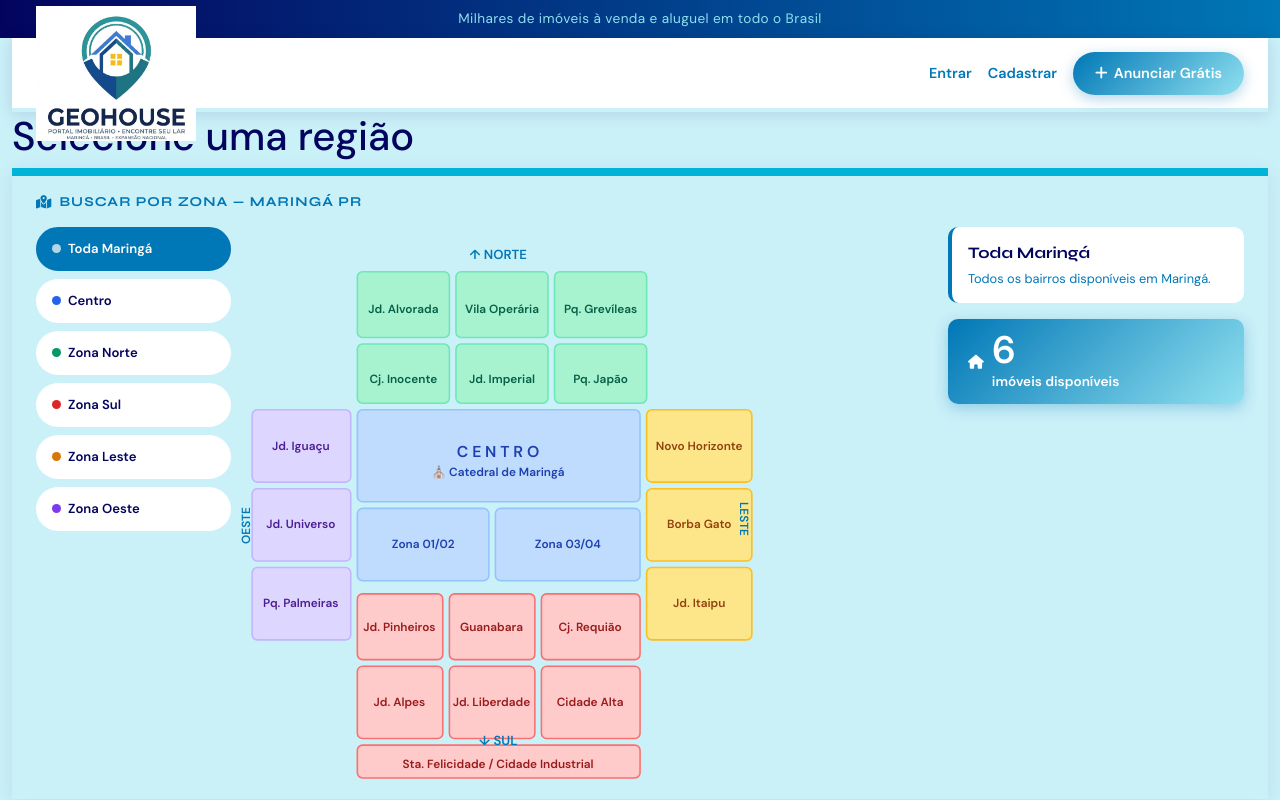
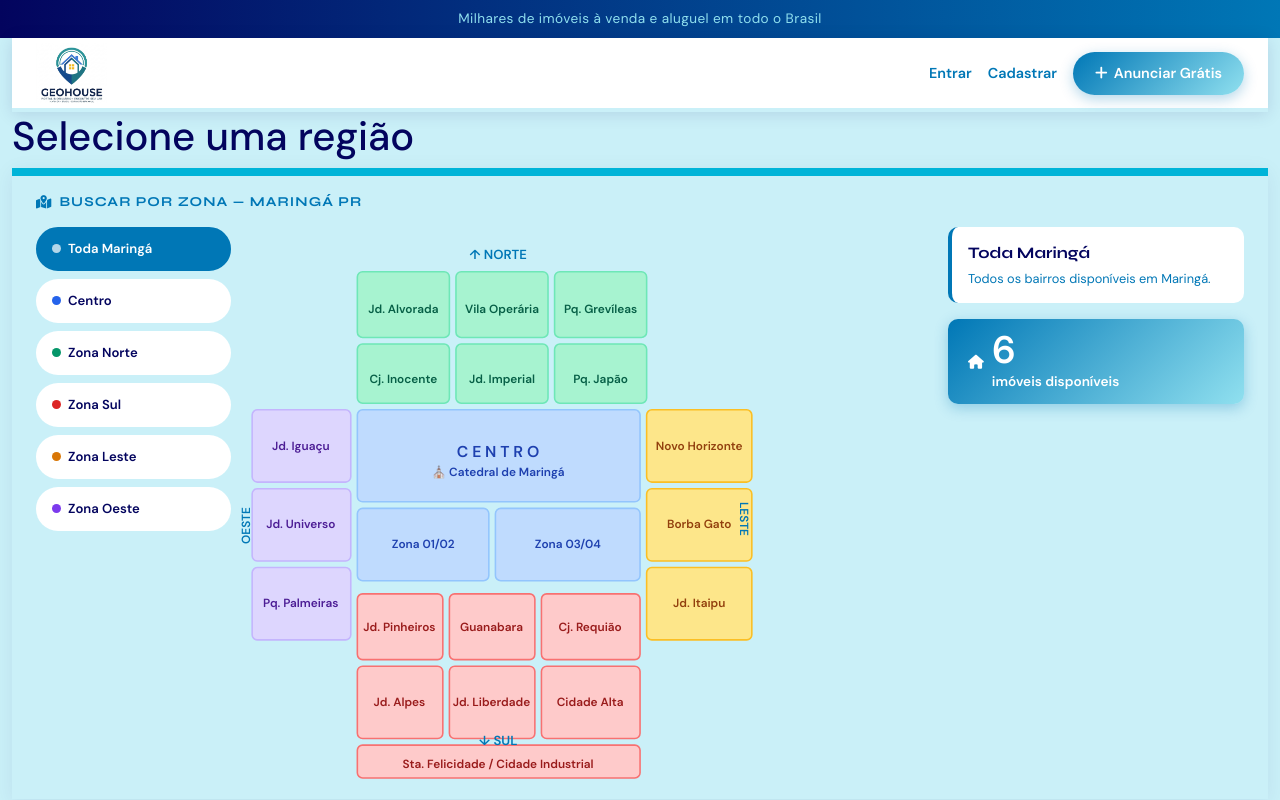
Before and after one commit to jaeno198/cotokin, a Vue app: page / in a window 1280 px wide. Shown: the top 800 px of the page. Built offline with nearby package versions, Linux system fonts and the light colour scheme; no server answers.

Commit message:
Fix image height in App.vue

```diff
--- a/src/App.vue
+++ b/src/App.vue
@@ -113,7 +113,7 @@ function fazerLogout() {
 <style>
 header nav a img {
   display: block;
-  height: 60SSpx;
+  height: 60px;
   max-width: 160px;
   width: auto;
   object-fit: contain;
```
